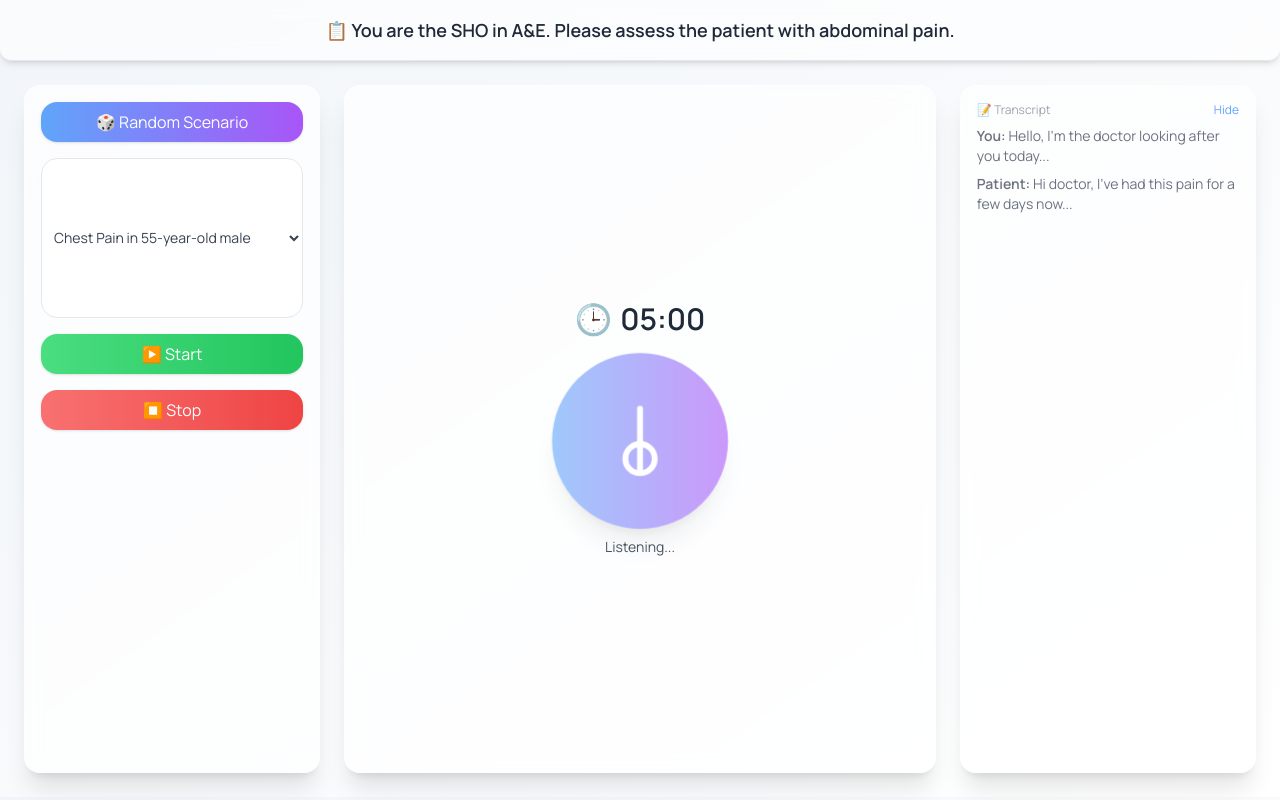
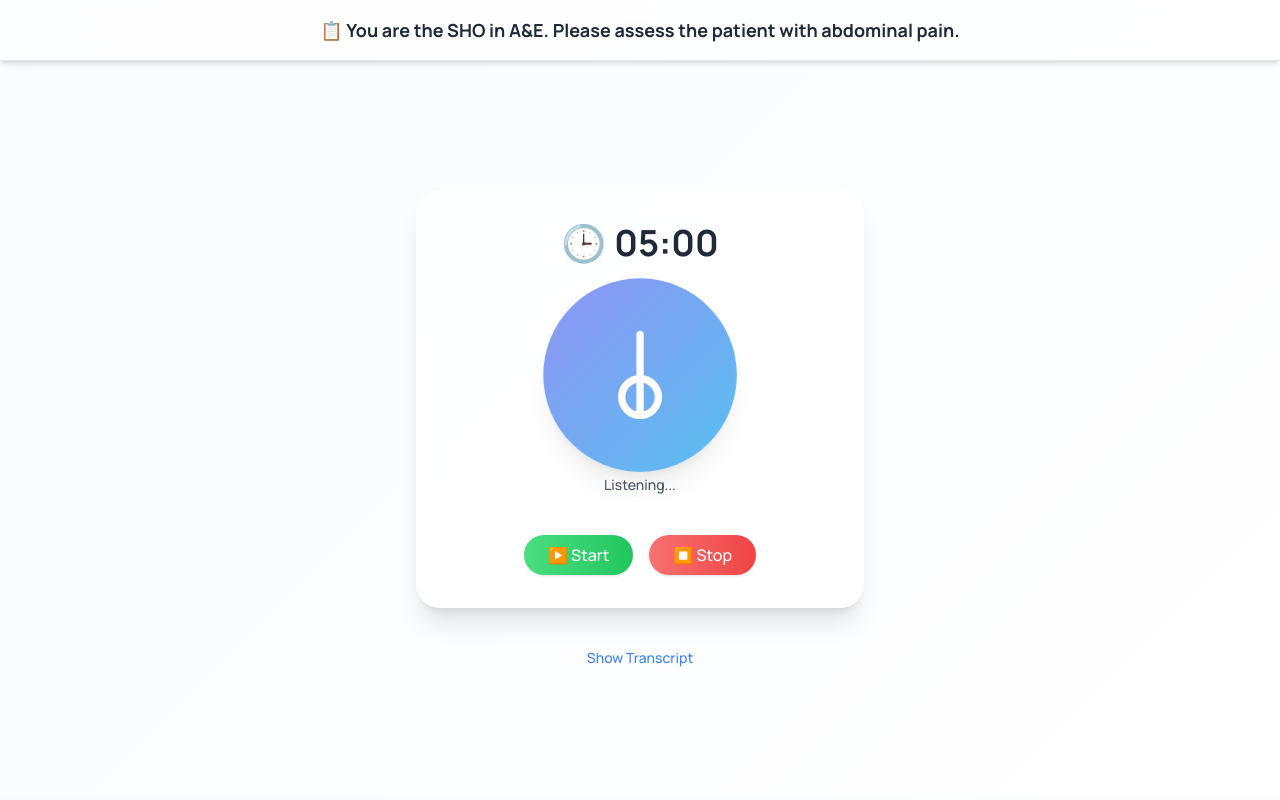
Before and after one commit to darajwani/osce-ai-app, a website: page modern.html in a window 1280 px wide. Drawn offline with nearby package versions, Linux system fonts and the light colour scheme.

Commit message:
modern.html

```diff
--- a/modern.html
+++ b/modern.html
@@ -3,72 +3,64 @@
 <head>
   <meta charset="UTF-8" />
   <meta name="viewport" content="width=device-width, initial-scale=1.0" />
-  <title>OSCE AI Practice – Modern UI</title>
+  <title>OSCE AI – Modern V2</title>
   <script src="https://cdn.tailwindcss.com"></script>
-  <link href="https://fonts.googleapis.com/css2?family=Manrope:wght@400;600&display=swap" rel="stylesheet" />
+  <link href="https://fonts.googleapis.com/css2?family=Manrope:wght@500;700&display=swap" rel="stylesheet" />
   <style>
     body {
       font-family: 'Manrope', sans-serif;
-      background: linear-gradient(145deg, #f1f5f9, #ffffff);
+      background: linear-gradient(135deg, #f9fbff, #ffffff);
     }
     .pulse {
       animation: pulse 2s infinite;
     }
     @keyframes pulse {
       0%, 100% { transform: scale(1); opacity: 1; }
-      50% { transform: scale(1.1); opacity: 0.6; }
+      50% { transform: scale(1.1); opacity: 0.7; }
     }
   </style>
 </head>
 <body class="text-gray-800">
-  <!-- Prompt Header -->
-  <div class="w-full backdrop-blur bg-white/60 shadow-md sticky top-0 z-10 p-4 text-center text-lg font-semibold border-b rounded-b-xl">
-    📋 <span id="doorNote">You are the SHO in A&E. Please assess the patient with abdominal pain.</span>
+
+  <!-- Sticky Door Note -->
+  <div class="w-full bg-white/70 backdrop-blur shadow-md sticky top-0 z-20 p-4 text-center text-lg font-semibold border-b">
+    📋 You are the SHO in A&E. Please assess the patient with abdominal pain.
   </div>
 
-  <!-- Main Layout -->
-  <div class="flex flex-col md:flex-row h-[calc(100vh-4rem)] p-6 gap-6">
+  <!-- Main Container -->
+  <div class="min-h-[calc(100vh-4rem)] flex flex-col items-center justify-center px-4 py-10 text-center gap-10">
 
-    <!-- Left Panel: Controls -->
-    <div class="w-full md:w-1/4 backdrop-blur bg-white/70 rounded-2xl shadow-xl p-4 flex flex-col gap-4 border border-white/30">
-      <button class="bg-gradient-to-r from-blue-400 to-purple-500 text-white py-2 px-4 rounded-2xl shadow hover:shadow-lg transition">🎲 Random Scenario</button>
-      <select class="w-full p-2 rounded-2xl text-sm h-40 overflow-y-auto border border-gray-200 bg-white/80 text-gray-700">
-        <option title="Chest Pain in 55-year-old male">Chest Pain in 55-year-old male</option>
-        <option title="Shortness of Breath - Asthma">Shortness of Breath - Asthma</option>
-        <option title="Dental Trauma - Avulsed Incisor">Dental Trauma - Avulsed Incisor</option>
-        <!-- Add more scenarios here -->
-      </select>
-      <button class="bg-gradient-to-r from-green-400 to-green-500 text-white py-2 px-4 rounded-2xl shadow hover:shadow-lg">▶️ Start</button>
-      <button class="bg-gradient-to-r from-red-400 to-red-500 text-white py-2 px-4 rounded-2xl shadow hover:shadow-lg">⏹️ Stop</button>
-    </div>
+    <!-- Mic + Timer Block -->
+    <div class="flex flex-col items-center gap-6 bg-white/80 backdrop-blur-md rounded-3xl p-8 shadow-xl border border-white/30 max-w-md w-full">
+      <div class="text-4xl font-semibold flex items-center gap-2">
+        🕒 <span id="timer">05:00</span>
+      </div>
 
-    <!-- Center Panel: Mic + Timer -->
-    <div class="w-full md:w-1/2 flex flex-col justify-center items-center bg-white/70 backdrop-blur rounded-2xl shadow-xl p-6 border border-white/30">
-      <div class="text-3xl font-semibold mb-6 flex items-center gap-2">
-        <span>🕒</span>
-        <span id="timer">05:00</span>
-      </div>
-      <div class="relative flex flex-col items-center justify-center">
-        <div class="w-40 h-40 bg-gradient-to-r from-blue-400 to-purple-500 rounded-full flex items-center justify-center pulse shadow-xl">
-          <svg xmlns="http://www.w3.org/2000/svg" class="h-16 w-16 text-white" fill="none" viewBox="0 0 24 24" stroke="currentColor">
+      <div class="relative">
+        <div class="w-44 h-44 bg-gradient-to-br from-indigo-500 to-sky-500 rounded-full flex items-center justify-center shadow-xl pulse">
+          <svg xmlns="http://www.w3.org/2000/svg" class="h-20 w-20 text-white" fill="none" viewBox="0 0 24 24" stroke="currentColor">
             <path stroke-linecap="round" stroke-linejoin="round" stroke-width="2" d="M12 1v22m0 0a5 5 0 100-10 5 5 0 000 10z" />
           </svg>
         </div>
-        <div class="text-sm text-gray-600 text-center mt-4" id="status">Listening...</div>
+        <div class="text-sm text-gray-600 mt-3">Listening...</div>
+      </div>
+
+      <!-- Start/Stop Buttons -->
+      <div class="flex gap-4 mt-4">
+        <button class="bg-gradient-to-r from-green-400 to-green-500 text-white py-2 px-6 rounded-full shadow hover:shadow-lg transition">▶️ Start</button>
+        <button class="bg-gradient-to-r from-red-400 to-red-500 text-white py-2 px-6 rounded-full shadow hover:shadow-lg transition">⏹️ Stop</button>
       </div>
     </div>
 
-    <!-- Right Panel: Transcript -->
-    <div class="w-full md:w-1/4 backdrop-blur bg-white/70 rounded-2xl shadow-xl p-4 overflow-y-auto border border-white/30">
-      <div class="text-xs text-gray-400 mb-2 flex justify-between">
-        <span>📝 Transcript</span>
-        <button class="text-blue-400 text-xs" onclick="toggleTranscript()">Hide</button>
-      </div>
-      <div id="transcriptBox" class="text-sm text-gray-500 space-y-2">
-        <p><strong>You:</strong> Hello, I'm the doctor looking after you today...</p>
-        <p><strong>Patient:</strong> Hi doctor, I've had this pain for a few days now...</p>
-        <!-- More transcript lines -->
-      </div>
+    <!-- Toggle Transcript -->
+    <div class="text-sm text-blue-500 cursor-pointer hover:underline" onclick="toggleTranscript()">
+      Show Transcript
+    </div>
+
+    <!-- Transcript Box (Hidden by default) -->
+    <div id="transcriptBox" class="hidden bg-white/80 backdrop-blur rounded-xl shadow max-w-xl w-full p-4 border border-white/30 text-left text-sm text-gray-500 space-y-2">
+      <p><strong>You:</strong> Hello, I'm the doctor looking after you today...</p>
+      <p><strong>Patient:</strong> Hi doctor, I've had this pain for a few days now...</p>
     </div>
 
   </div>
@@ -79,5 +71,6 @@
       box.classList.toggle('hidden');
     }
   </script>
+
 </body>
 </html>
```
